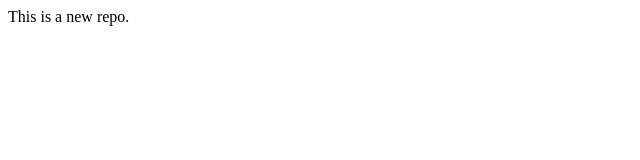
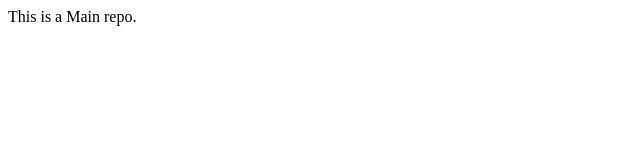
Before and after one commit to Rahulkrajak/localrepo, a plain HTML site: page index.html in a window 1280 px wide. Shown: the full height of the page, 0-640 px from the left. Drawn offline with Linux system fonts and the light colour scheme.

Commit message:
Main File

```diff
--- a/index.html
+++ b/index.html
@@ -1 +1 @@
-<p>This is a new repo.</p>
+<p>This is a Main repo.</p>
```
